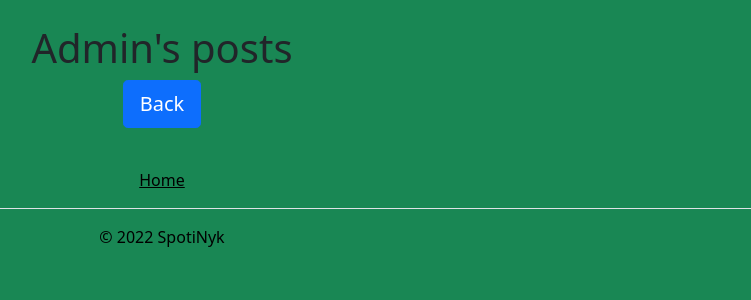
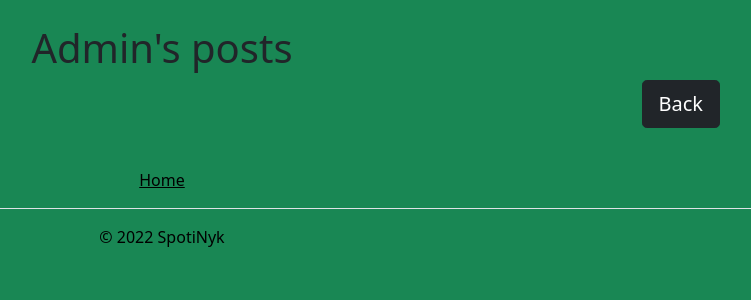
Before and after one commit to sambarthazon/WebsiteProject-UQAC, a Flask app: page /posts/Admin in a window 1280 px wide. Shown: the part 72-372 px from the top of the page, without its empty margins (478-1229 px from the left). Run offline with Flask 2, Linux system fonts and the light colour scheme; data comes from the database, SQL or seed files in the repository; some libraries are stand-ins or nearby versions.

Commit message:
Update posts.html

```diff
--- a/website/templates/posts.html
+++ b/website/templates/posts.html
@@ -2,9 +2,9 @@
 {% block title %}{{username}}'s Posts{% endblock%}
 {% block header %} {{username}}'s posts {% endblock %}
 {% block footer %}
-    <div align="center">
+    <div align="right">
         <a href="/home">
-            <button type="button" class="btn btn-primary btn-lg">Back</button>
+            <button type="button" class="btn btn-dark btn-lg">Back</button>
         </a>
     </div>
 {% endblock %}
```
